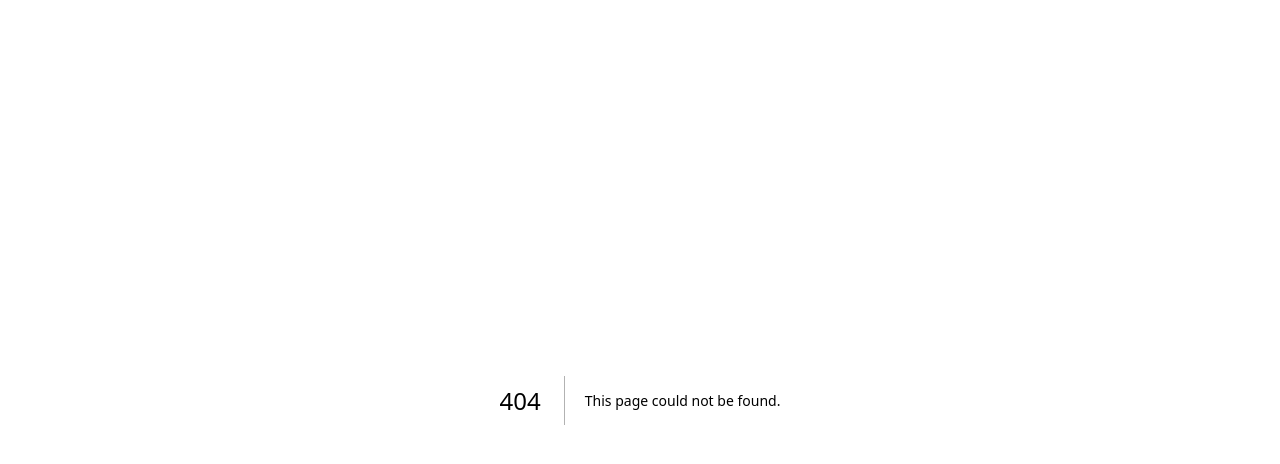
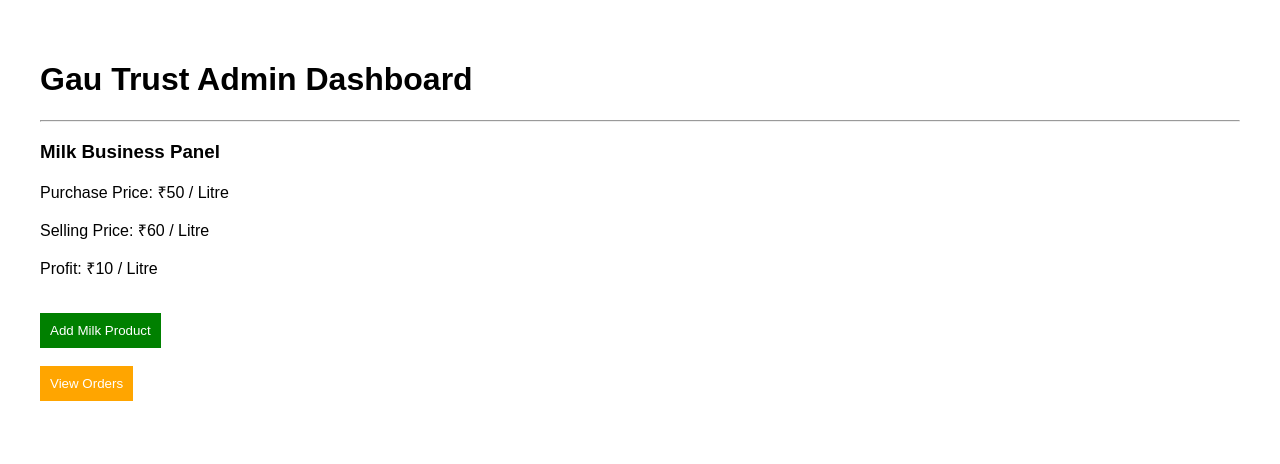
Before and after one commit to rudrajain95/gau-trust, a Next.js app: page /admin/dashboard in a window 1280 px wide. Before the commit this address had no page. Shown: the top 464 px of the page. Built offline with nearby package versions, Linux system fonts and the light colour scheme.

Commit message:
create admin dashboard

```diff
--- /dev/null
+++ b/app/admin/dashboard/page.tsx
@@ -0,0 +1,43 @@
+"use client";
+
+export default function Dashboard(){
+
+  return(
+    <div style={{padding:40,fontFamily:"Arial"}}>
+
+      <h1>Gau Trust Admin Dashboard</h1>
+
+      <hr/>
+
+      <h3>Milk Business Panel</h3>
+
+      <p>Purchase Price: ₹50 / Litre</p>
+      <p>Selling Price: ₹60 / Litre</p>
+      <p>Profit: ₹10 / Litre</p>
+
+      <br/>
+
+      <button style={{
+        padding:10,
+        background:"green",
+        color:"white",
+        border:"none"
+      }}>
+        Add Milk Product
+      </button>
+
+      <br/><br/>
+
+      <button style={{
+        padding:10,
+        background:"orange",
+        color:"white",
+        border:"none"
+      }}>
+        View Orders
+      </button>
+
+    </div>
+  )
+
+}
```
